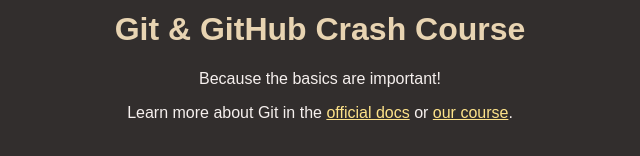
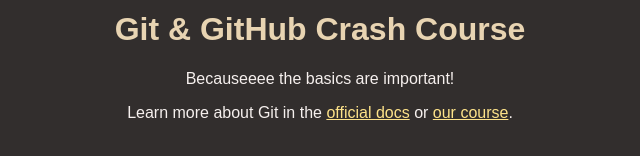
Before and after one commit to mishrasatyam2143/test2repo, a plain HTML site: page index (2).html in a window 1280 px wide. Shown: the part 158-314 px from the top of the page, 320-960 px from the left. Drawn offline with Linux system fonts and the light colour scheme.

Commit message:
not sure why

```diff
--- a/index (2).html
+++ b/index (2).html
@@ -13,7 +13,7 @@
       <h1>Git & GitHub Crash Course</h1>
     </header>
     <main>
-      <p>Because the basics are important!</p>
+      <p>Becauseeee the basics are important!</p>
       <p>
         Learn more about Git in the
         <a href="https://git-scm.com/book/en/v2">official docs</a> or
```
